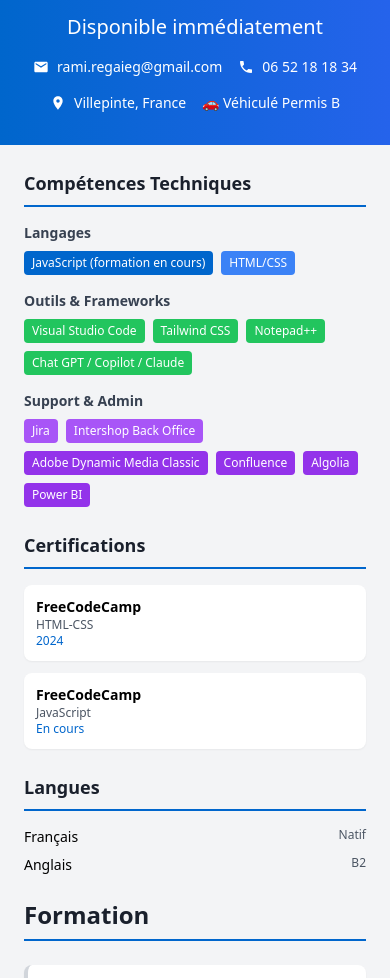
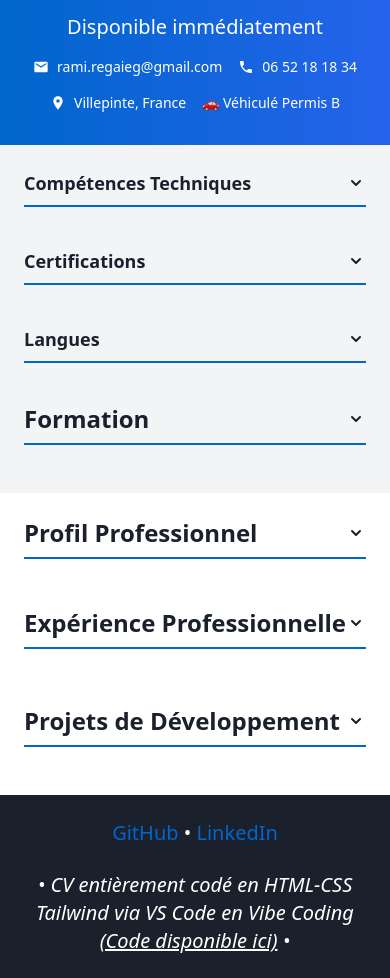
Before and after one commit to Rami-Regaieg/CV-Regaieg-Rami, a plain HTML site: page index.html in a window 390 px wide. Shown: the part 291-1269 px from the top of the page. Drawn offline with nearby package versions, Linux system fonts and the light colour scheme.

Commit message:
Update index.html
mobile responsive

```diff
--- a/index.html
+++ b/index.html
@@ -18,6 +18,44 @@
         },
       };
     </script>
+    <style>
+      /* Accordéon uniquement sur mobile */
+      @media (max-width: 768px) {
+        .accordion-content {
+          max-height: 0;
+          overflow: hidden;
+          transition: max-height 0.3s ease-out;
+        }
+
+        .accordion-content.active {
+          max-height: 2000px;
+          transition: max-height 0.5s ease-in;
+        }
+
+        .accordion-icon {
+          transition: transform 0.3s ease;
+        }
+
+        .accordion-icon.active {
+          transform: rotate(180deg);
+        }
+      }
+
+      /* Sur desktop, tout est toujours visible */
+      @media (min-width: 769px) {
+        .accordion-content {
+          max-height: none !important;
+        }
+
+        .accordion-toggle {
+          cursor: default !important;
+        }
+
+        .accordion-icon {
+          display: none;
+        }
+      }
+    </style>
   </head>
   <body class="bg-gray-50 font-sans">
     <div class="max-w-4xl mx-auto bg-white shadow-2xl">
@@ -27,19 +65,13 @@
       >
         <div class="flex flex-col md:flex-row items-center gap-6">
           <div
-            class="w-32 h-32 bg-white/20 rounded-full flex items-center justify-center"
-          >
-            <svg
-              class="w-16 h-16 text-white"
-              fill="currentColor"
-              viewBox="0 0 24 24"
+            class="w-32 h-32 bg-white/20 rounded-full flex items-center justify-center overflow-hidden"
           >
             <img
               src="https://avatars.githubusercontent.com/u/198733840?v=4"
               alt="Avatar"
               class="rounded-full w-full h-full object-cover"
             />
-            </svg>
           </div>
           <div class="text-center md:text-left">
             <h1 class="text-4xl font-bold mb-2">Rami REGAIEG</h1>
@@ -86,11 +118,23 @@
           <!-- Compétences Techniques -->
           <section>
             <h3
-              class="text-lg font-bold text-tech-dark mb-4 border-b-2 border-tech-blue pb-2"
+              class="text-lg font-bold text-tech-dark mb-4 border-b-2 border-tech-blue pb-2 flex items-center justify-between accordion-toggle cursor-pointer md:cursor-default"
+              onclick="toggleAccordion(this)"
             >
-              Compétences Techniques
+              <span>Compétences Techniques</span>
+              <svg
+                class="w-5 h-5 accordion-icon md:hidden"
+                fill="currentColor"
+                viewBox="0 0 20 20"
+              >
+                <path
+                  fill-rule="evenodd"
+                  d="M5.293 7.293a1 1 0 011.414 0L10 10.586l3.293-3.293a1 1 0 111.414 1.414l-4 4a1 1 0 01-1.414 0l-4-4a1 1 0 010-1.414z"
+                  clip-rule="evenodd"
+                />
+              </svg>
             </h3>
-            <div class="space-y-4">
+            <div class="accordion-content space-y-4">
               <div>
                 <h4 class="font-semibold text-sm text-gray-700 mb-2">
                   Langages
@@ -166,11 +210,23 @@
           <!-- Certifications -->
           <section>
             <h3
-              class="text-lg font-bold text-tech-dark mb-4 border-b-2 border-tech-blue pb-2"
+              class="text-lg font-bold text-tech-dark mb-4 border-b-2 border-tech-blue pb-2 flex items-center justify-between accordion-toggle cursor-pointer md:cursor-default"
+              onclick="toggleAccordion(this)"
             >
-              Certifications
+              <span>Certifications</span>
+              <svg
+                class="w-5 h-5 accordion-icon md:hidden"
+                fill="currentColor"
+                viewBox="0 0 20 20"
+              >
+                <path
+                  fill-rule="evenodd"
+                  d="M5.293 7.293a1 1 0 011.414 0L10 10.586l3.293-3.293a1 1 0 111.414 1.414l-4 4a1 1 0 01-1.414 0l-4-4a1 1 0 010-1.414z"
+                  clip-rule="evenodd"
+                />
+              </svg>
             </h3>
-            <div class="space-y-3">
+            <div class="accordion-content space-y-3">
               <div class="bg-white p-3 rounded-lg shadow-sm">
                 <h4 class="font-semibold text-sm">FreeCodeCamp</h4>
                 <p class="text-xs text-gray-600">HTML-CSS</p>
@@ -187,11 +243,23 @@
           <!-- Langues -->
           <section>
             <h3
-              class="text-lg font-bold text-tech-dark mb-4 border-b-2 border-tech-blue pb-2"
+              class="text-lg font-bold text-tech-dark mb-4 border-b-2 border-tech-blue pb-2 flex items-center justify-between accordion-toggle cursor-pointer md:cursor-default"
+              onclick="toggleAccordion(this)"
             >
-              Langues
+              <span>Langues</span>
+              <svg
+                class="w-5 h-5 accordion-icon md:hidden"
+                fill="currentColor"
+                viewBox="0 0 20 20"
+              >
+                <path
+                  fill-rule="evenodd"
+                  d="M5.293 7.293a1 1 0 011.414 0L10 10.586l3.293-3.293a1 1 0 111.414 1.414l-4 4a1 1 0 01-1.414 0l-4-4a1 1 0 010-1.414z"
+                  clip-rule="evenodd"
+                />
+              </svg>
             </h3>
-            <div class="space-y-2">
+            <div class="accordion-content space-y-2">
               <div class="flex justify-between">
                 <span class="text-sm">Français</span>
                 <span class="text-xs text-gray-600">Natif</span>
@@ -206,11 +274,23 @@
           <!-- Formation -->
           <section>
             <h3
-              class="text-2xl font-bold text-tech-dark mb-6 border-b-2 border-tech-blue pb-2"
+              class="text-2xl font-bold text-tech-dark mb-6 border-b-2 border-tech-blue pb-2 flex items-center justify-between accordion-toggle cursor-pointer md:cursor-default"
+              onclick="toggleAccordion(this)"
             >
-              Formation
+              <span>Formation</span>
+              <svg
+                class="w-5 h-5 accordion-icon md:hidden"
+                fill="currentColor"
+                viewBox="0 0 20 20"
+              >
+                <path
+                  fill-rule="evenodd"
+                  d="M5.293 7.293a1 1 0 011.414 0L10 10.586l3.293-3.293a1 1 0 111.414 1.414l-4 4a1 1 0 01-1.414 0l-4-4a1 1 0 010-1.414z"
+                  clip-rule="evenodd"
+                />
+              </svg>
             </h3>
-            <div class="space-y-4">
+            <div class="accordion-content space-y-4">
               <div
                 class="bg-white p-4 rounded-lg shadow-sm border-l-4 border-gray-300"
               >
@@ -249,28 +329,53 @@
           <!-- Profil -->
           <section>
             <h3
-              class="text-2xl font-bold text-tech-dark mb-4 border-b-2 border-tech-blue pb-2"
+              class="text-2xl font-bold text-tech-dark mb-4 border-b-2 border-tech-blue pb-2 flex items-center justify-between accordion-toggle cursor-pointer md:cursor-default"
+              onclick="toggleAccordion(this)"
             >
-              Profil Professionnel
+              <span>Profil Professionnel</span>
+              <svg
+                class="w-5 h-5 accordion-icon md:hidden"
+                fill="currentColor"
+                viewBox="0 0 20 20"
+              >
+                <path
+                  fill-rule="evenodd"
+                  d="M5.293 7.293a1 1 0 011.414 0L10 10.586l3.293-3.293a1 1 0 111.414 1.414l-4 4a1 1 0 01-1.414 0l-4-4a1 1 0 010-1.414z"
+                  clip-rule="evenodd"
+                />
+              </svg>
             </h3>
+            <div class="accordion-content">
               <p class="text-gray-700 leading-relaxed">
-              Chargé de support applicatif web avec 2 ans d’expérience,
-              passionné par la résolution de problèmes et en transition vers le
-              développement web. Mon sens client et ma compréhension des besoins
-              métier me permettent de proposer des solutions adaptées aux
-              utilisateurs.
+                Chargé de support applicatif web avec 2 ans d'expérience,
+                passionné par la résolution de problèmes et en transition vers
+                le développement web. Mon sens client et ma compréhension des
+                besoins métier me permettent de proposer des solutions adaptées
+                aux utilisateurs.
               </p>
+            </div>
           </section>
 
           <!-- Expérience -->
-          <!--chargé de support-->
           <section>
             <h3
-              class="text-2xl font-bold text-tech-dark mb-6 border-b-2 border-tech-blue pb-2"
+              class="text-2xl font-bold text-tech-dark mb-6 border-b-2 border-tech-blue pb-2 flex items-center justify-between accordion-toggle cursor-pointer md:cursor-default"
+              onclick="toggleAccordion(this)"
             >
-              Expérience Professionnelle
+              <span>Expérience Professionnelle</span>
+              <svg
+                class="w-5 h-5 accordion-icon md:hidden"
+                fill="currentColor"
+                viewBox="0 0 20 20"
+              >
+                <path
+                  fill-rule="evenodd"
+                  d="M5.293 7.293a1 1 0 011.414 0L10 10.586l3.293-3.293a1 1 0 111.414 1.414l-4 4a1 1 0 01-1.414 0l-4-4a1 1 0 010-1.414z"
+                  clip-rule="evenodd"
+                />
+              </svg>
             </h3>
-            <div class="space-y-6">
+            <div class="accordion-content space-y-6">
               <div
                 class="bg-white border-l-4 border-tech-blue pl-6 py-4 shadow-sm"
               >
@@ -296,7 +401,7 @@
                     <span
                       >Support applicatif N2 : gestion des tickets (assistance &
                       bugs) via Jira, analyse fonctionnelle (reproduction
-                      d’anomalies, identification de root cause, tests de
+                      d'anomalies, identification de root cause, tests de
                       validation).</span
                     >
                   </li>
@@ -321,14 +426,14 @@
                   <li class="flex items-start gap-2">
                     <span class="text-tech-blue mt-1">•</span>
                     <span
-                      >Contribution à l’amélioration des process de gestion des
+                      >Contribution à l'amélioration des process de gestion des
                       tickets.</span
                     >
                   </li>
                   <li class="flex items-start gap-2">
                     <span class="text-tech-blue mt-1">•</span>
                     <span
-                      >Aide ponctuelle en HTML/CSS pour l’équipe
+                      >Aide ponctuelle en HTML/CSS pour l'équipe
                       intégration.</span
                     >
                   </li>
@@ -342,16 +447,13 @@
                   <li class="flex items-start gap-2">
                     <span class="text-tech-blue mt-1">•</span>
                     <span
-                      >Formation et accompagnement d’alternants et
+                      >Formation et accompagnement d'alternants et
                       collaborateurs.</span
                     >
                   </li>
                 </ul>
               </div>
-            </div>
-          </section>
-          <section>
-            <div class="space-y-6">
+
               <div
                 class="bg-white border-l-4 border-tech-blue pl-6 py-4 shadow-sm"
               >
@@ -394,11 +496,23 @@
           <!-- Projets -->
           <section>
             <h3
-              class="text-2xl font-bold text-tech-dark mb-6 border-b-2 border-tech-blue pb-2"
+              class="text-2xl font-bold text-tech-dark mb-6 border-b-2 border-tech-blue pb-2 flex items-center justify-between accordion-toggle cursor-pointer md:cursor-default"
+              onclick="toggleAccordion(this)"
             >
-              Projets de Développement
+              <span>Projets de Développement</span>
+              <svg
+                class="w-5 h-5 accordion-icon md:hidden"
+                fill="currentColor"
+                viewBox="0 0 20 20"
+              >
+                <path
+                  fill-rule="evenodd"
+                  d="M5.293 7.293a1 1 0 011.414 0L10 10.586l3.293-3.293a1 1 0 111.414 1.414l-4 4a1 1 0 01-1.414 0l-4-4a1 1 0 010-1.414z"
+                  clip-rule="evenodd"
+                />
+              </svg>
             </h3>
-            <div class="grid gap-4">
+            <div class="accordion-content grid gap-4">
               <div
                 class="bg-gradient-to-r from-blue-50 to-indigo-50 p-4 rounded-lg border"
               >
@@ -466,5 +580,38 @@
         </p>
       </footer>
     </div>
+
+    <script>
+      function toggleAccordion(element) {
+        // Ne fonctionne que sur mobile
+        if (window.innerWidth > 768) return;
+
+        const content = element.nextElementSibling;
+        const icon = element.querySelector(".accordion-icon");
+
+        content.classList.toggle("active");
+        icon.classList.toggle("active");
+      }
+
+      // Ouvrir toutes les sections par défaut sur desktop
+      function initAccordion() {
+        if (window.innerWidth > 768) {
+          document.querySelectorAll(".accordion-content").forEach((content) => {
+            content.classList.add("active");
+          });
+        } else {
+          // Sur mobile, tout est fermé par défaut
+          document.querySelectorAll(".accordion-content").forEach((content) => {
+            content.classList.remove("active");
+          });
+        }
+      }
+
+      // Initialiser au chargement
+      initAccordion();
+
+      // Réinitialiser si la fenêtre est redimensionnée
+      window.addEventListener("resize", initAccordion);
+    </script>
   </body>
 </html>
```
Lines whose indentation alone changed are shown as unchanged.
